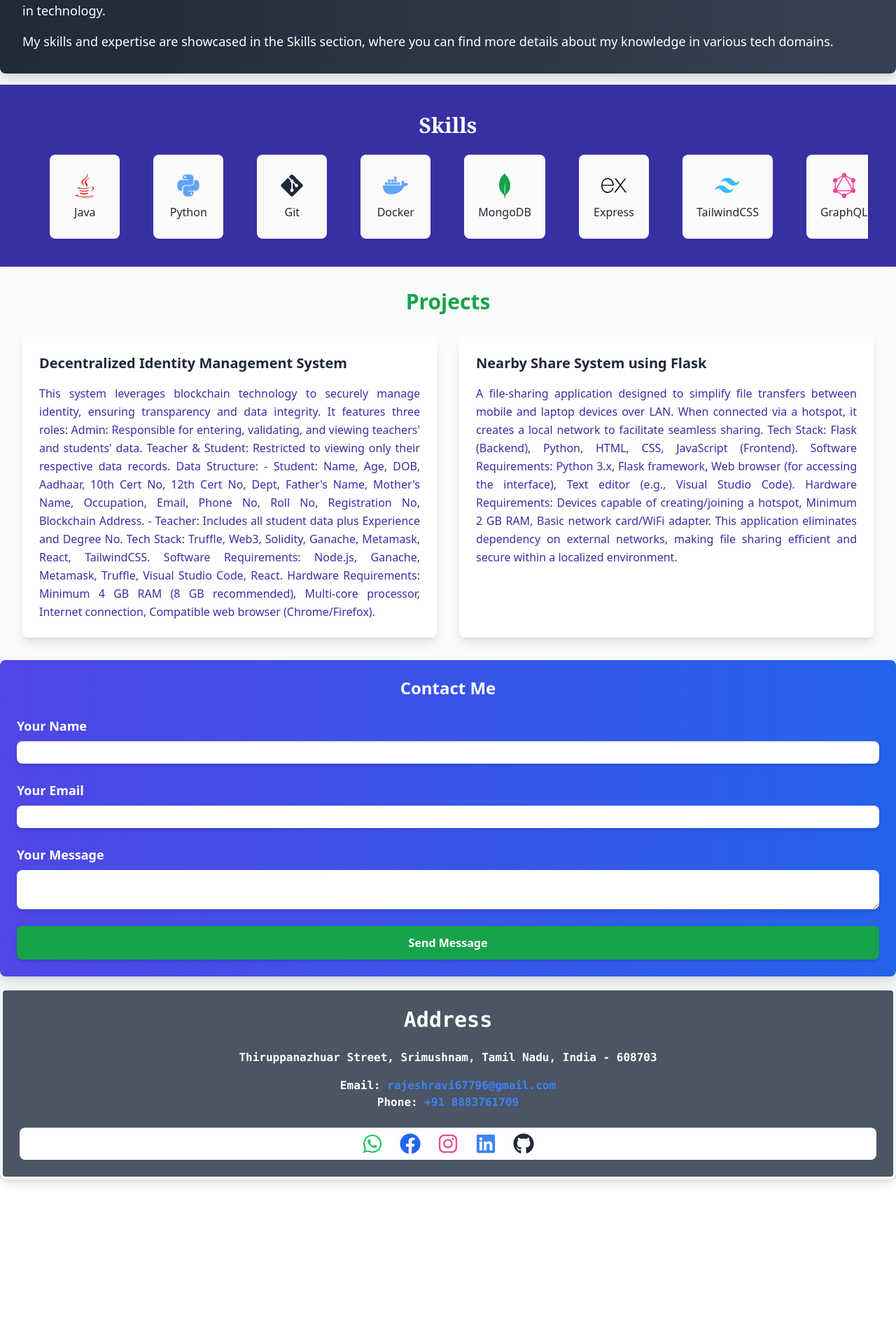
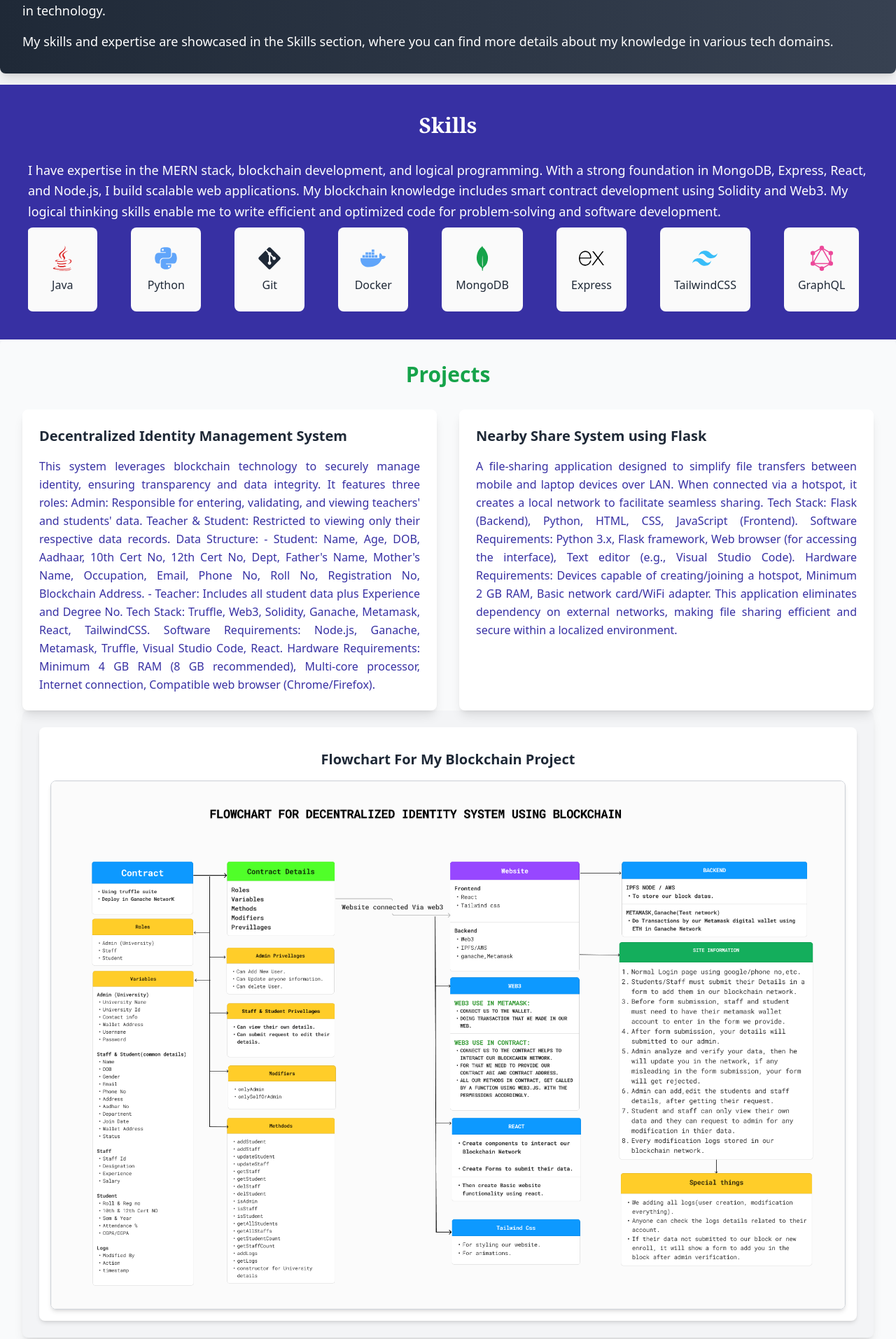
Before and after one commit to saturosukuna/portfolio, a React (Vite) app: page / in a window 1280 px wide. Shown: the part 1207-3120 px from the top of the page at 70% size. Before the commit the page ends 2908 px from the top, so only its background shows below. Built offline with nearby package versions, Linux system fonts and the light colour scheme.

Commit message:
all files

```diff
--- a/src/components/About.jsx
+++ b/src/components/About.jsx
@@ -3,7 +3,7 @@ import React from 'react';
 
 const About = () => {
   return (
-    <section id="about" className="mt-24 md:mt-2 p-8 text-justify bg-gradient-to-r from-gray-800 to-gray-700 text-white  rounded-lg shadow-lg">
+    <section id="about" className="scroll-mt-14 mt-24 md:mt-2 p-8 text-justify bg-gradient-to-r from-gray-800 to-gray-700 text-white  rounded-lg shadow-lg">
       <h2 className="text-2xl p-6 text-indigo-600 font-bold text-center mb-4">About Me</h2>
       <p className="text-lg">
         Hello! I am Rajesh from Tamil Nadu, India, and I am passionate about technology and innovation. I am currently pursuing my Bachelor's in Information Technology at Annamalai University, set to graduate in 2025.
--- a/src/components/Address.jsx
+++ b/src/components/Address.jsx
@@ -4,7 +4,7 @@ import { FaWhatsapp, FaFacebook, FaInstagram, FaLinkedin, FaGithub } from 'react
 
 const Address = () => {
   return (
-    <section id="address" className="p-6 bg-gray-600 border-gray-100 border-4 font-extrabold text-white font-mono my-4 rounded-lg shadow-lg">
+    <section id="address" className="scroll-mt-14 p-6 bg-gray-600 border-gray-100 border-4 font-extrabold text-white font-mono my-4 rounded-lg shadow-lg">
       {/* Address Section */}
       <h2 className="text-3xl font-bold text-white-600 text-center mb-6">Address</h2>
       <p className="text-center mb-4">
--- a/src/components/Contact.jsx
+++ b/src/components/Contact.jsx
@@ -44,7 +44,7 @@ const Contact = () => {
     }
   };
   return (
-    <section id="contact" className="p-6 bg-gradient-to-r from-indigo-600 to-blue-600 text-white rounded-lg shadow-lg">
+    <section id="contact" className="scroll-mt-20 p-6 bg-gradient-to-r from-indigo-600 to-blue-600 text-white rounded-lg shadow-lg">
       <h2 className="text-2xl font-bold text-white text-center mb-6">Contact Me</h2>
       <form className="space-y-6" onSubmit={handleSubmit}>
         <div>
--- a/src/components/Projects.jsx
+++ b/src/components/Projects.jsx
@@ -38,7 +38,7 @@ const Projects = () => {
   ];
 
   return (
-    <section id="projects" className="p-8 bg-gray-50 rounded-lg shadow-lg">
+    <section id="projects" className="scroll-mt-20 p-8 bg-gray-50 rounded-lg shadow-lg">
       <h2 className="text-3xl font-extrabold text-green-600 text-center mb-8">Projects</h2>
       <div className="grid grid-cols-1 md:grid-cols-2 gap-8">
         {projects.map((project, index) => (
@@ -51,6 +51,17 @@ const Projects = () => {
           </div>
         ))}
       </div>
+      <div class="flex flex-col items-center space-y-6 p-6 bg-gray-100 dark:bg-gray-900 rounded-lg shadow-lg">
+
+  <div className="w-full  p-4 bg-white dark:bg-gray-800 rounded-lg shadow-md">
+    <h2 className="text-xl py-4 font-semibold text-gray-800 dark:text-gray-200 text-center">Flowchart For My Blockchain Project</h2>
+    <img src="/portfolio/images/uml.png" alt="Flowchart" className="w-full rounded-lg shadow-md border border-gray-300 dark:border-gray-700"/>
+  </div>
+
+</div>
+
+
+
     </section>
   );
 };
--- a/src/components/Skills.jsx
+++ b/src/components/Skills.jsx
@@ -50,8 +50,12 @@ const Skills = () => {
   }, []);
 
   return (
-    <section id="skills" className="mt-4 p-10 bg-indigo-800 overflow-hidden">
+    <section id="skills" className="scroll-mt-20 mt-4 p-10 bg-indigo-800 ">
       <h2 className="text-3xl text-white font-serif font-extrabold text-center mb-6">Skills</h2>
+      <p class="text-lg text-white py-2 dark:text-gray-300 font-medium leading-relaxed">
+  I have expertise in the MERN stack, blockchain development, and logical programming. With a strong foundation in MongoDB, Express, React, and Node.js, I build scalable web applications. My blockchain knowledge includes smart contract development using Solidity and Web3. My logical thinking skills enable me to write efficient and optimized code for problem-solving and software development.
+</p>
+
       <div
         ref={containerRef}
         className="relative flex overflow-x-hidden whitespace-nowrap"
```
Also changed, not shown: public/images/uml.png (added).
